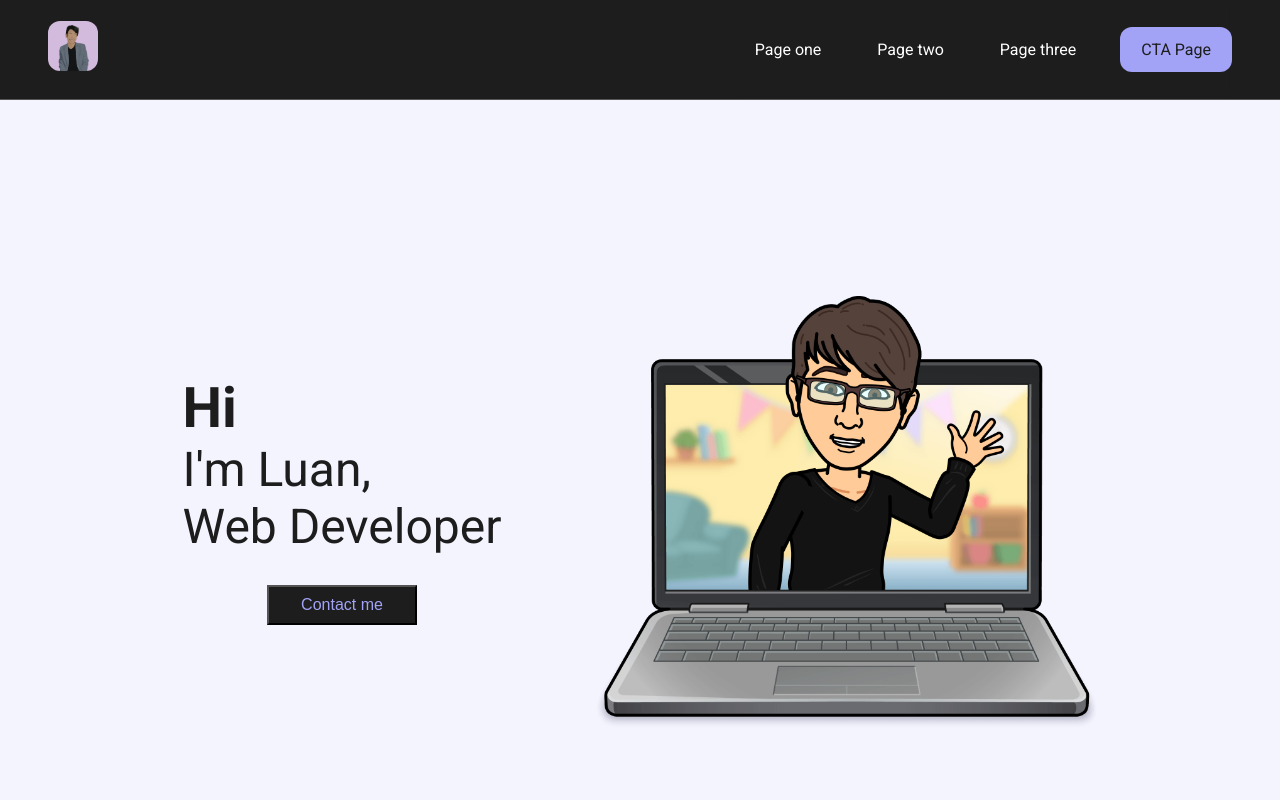
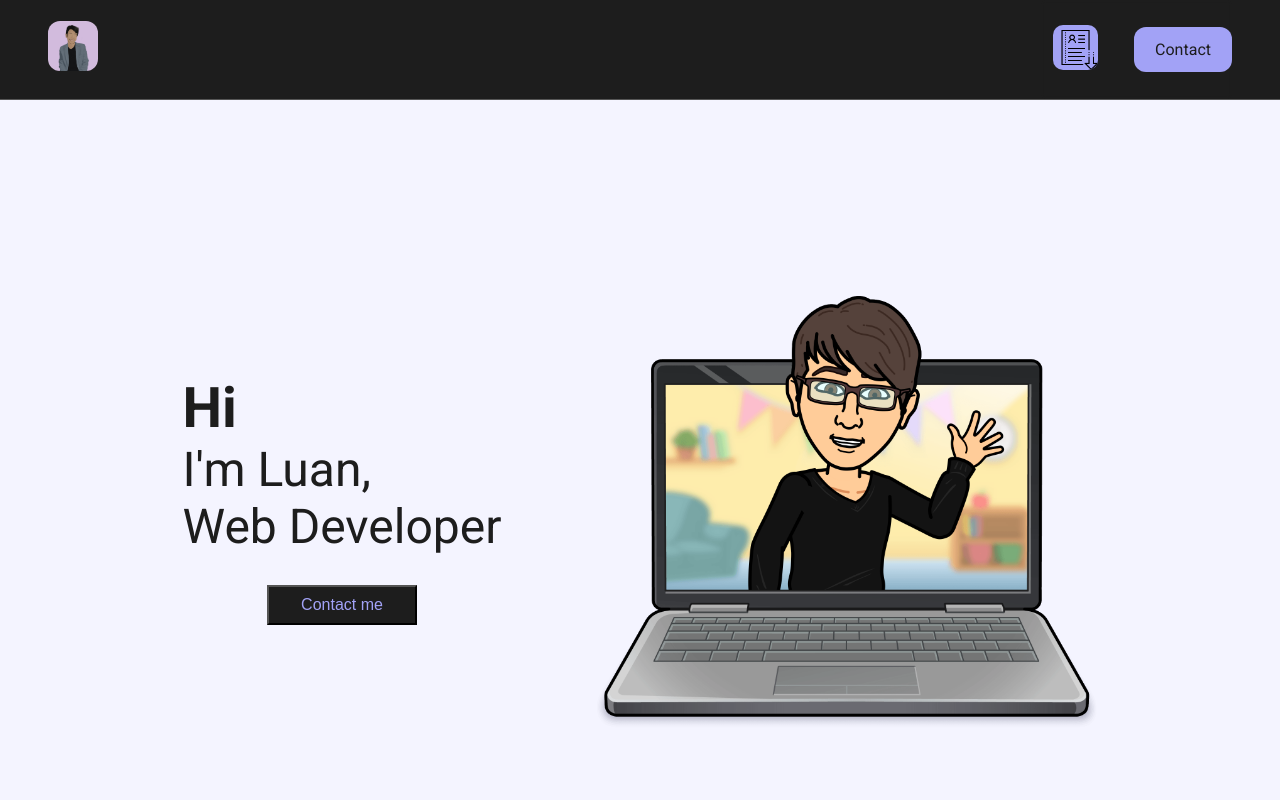
Before and after one commit to luansjourney/luandesouza.xyz-react, a React (Create React App) app: page / in a window 1280 px wide. Shown: the top 800 px of the page. Built offline with nearby package versions, Linux system fonts and the light colour scheme.

Commit message:
Header and Hero section: Fix - changed some links

```diff
--- a/src/Assets/Styles/layout/_header.scss
+++ b/src/Assets/Styles/layout/_header.scss
@@ -53,6 +53,8 @@
             transform: translate(0);
             transition: 0.3s ease transform;
 
+
+
             @include breakpoint(md) {
                 transform: none;
                 flex-direction: row;
@@ -98,6 +100,26 @@
                     }
                 }
             }
+
+            .resume {
+                height: 45px;
+                padding: 0 12px;
+                &:hover {
+                    background: rgba($light, 0);
+                }
+
+            img {
+
+                background-color: $primary;
+                border-radius: 10px;
+                width: 45px;
+                height: 45px;
+
+                &:hover {
+                    background: rgba($light, 1);
+                }
+            }
+        }
             button {
                 cursor: pointer;
                 outline: none;
--- a/src/Components/Hero.jsx
+++ b/src/Components/Hero.jsx
@@ -7,7 +7,7 @@ function Hero() {
         <div id="DescBox">
           <h1>Hi</h1>
           <p>I'm Luan, <br/>Web Developer</p>
-          <button className="contactBtn"><Link to="/page-cta">Contact me</Link></button>
+          <button className="contactBtn"><Link to="/contact">Contact me</Link></button>
         </div>
         <div id="ImgBox"><img src={heroImg} alt="bitmoji-laptop-wave"/></div>
     </section>
--- a/src/Components/Navbar.jsx
+++ b/src/Components/Navbar.jsx
@@ -1,4 +1,7 @@
-import { Link, useNavigate } from "react-router-dom"
+import { useNavigate } from "react-router-dom";
+
+import cvImg from "../Assets/Images/icons8-download-resume-80.png";
+import pdf from '../Assets/resume.pdf';
 
 function Navbar(props) {
   const navigate = useNavigate();
@@ -12,16 +15,10 @@ function Navbar(props) {
     <nav className={`${props.cname}`}>
         <ul>
           <li>
-            <Link to='/page-one' onClick={props.menutoggle}>Page one</Link>
-          </li>
-          <li>
-            <Link to='/pagetwo'  onClick={props.menutoggle}>Page two</Link>
-          </li>
-          <li>
-            <Link to='/pagethree'  onClick={props.menutoggle}>Page three</Link>
+            <a className="resume" href={pdf} rel="noreferrer" target="_blank" onClick={props.menutoggle}><img src={cvImg} alt="resume logo"/></a>
           </li>
         </ul>
-        <button onClick={ctaClickHandler}>CTA Page</button>
+        <button onClick={ctaClickHandler}>Contact</button>
     </nav>
   )
 }
```
Also changed, not shown: src/Assets/Images/icons8-download-resume-80.png (added), 1 other file (tests, documents, lock files or other folders).
